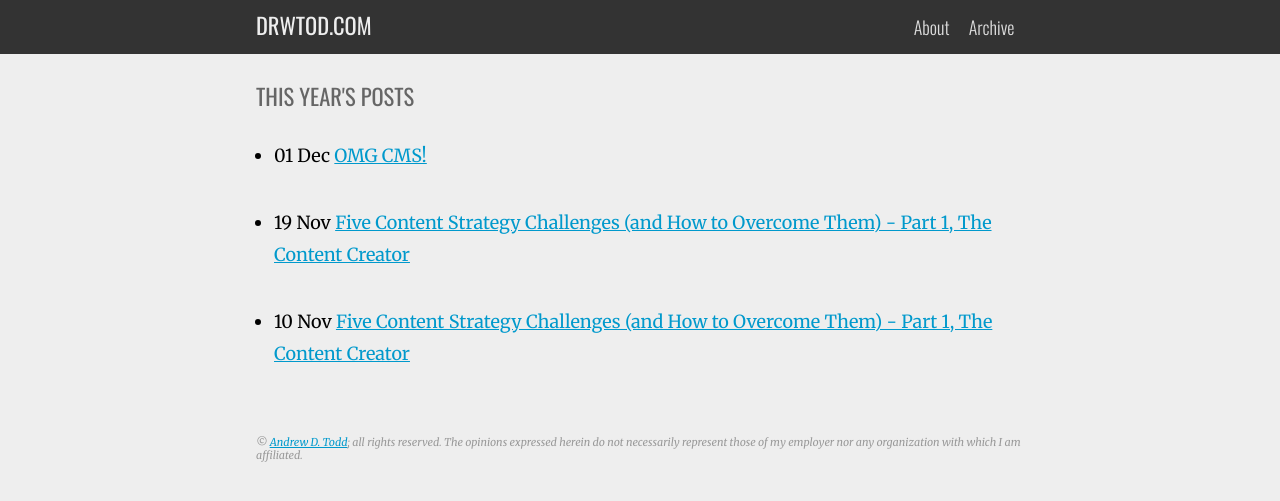
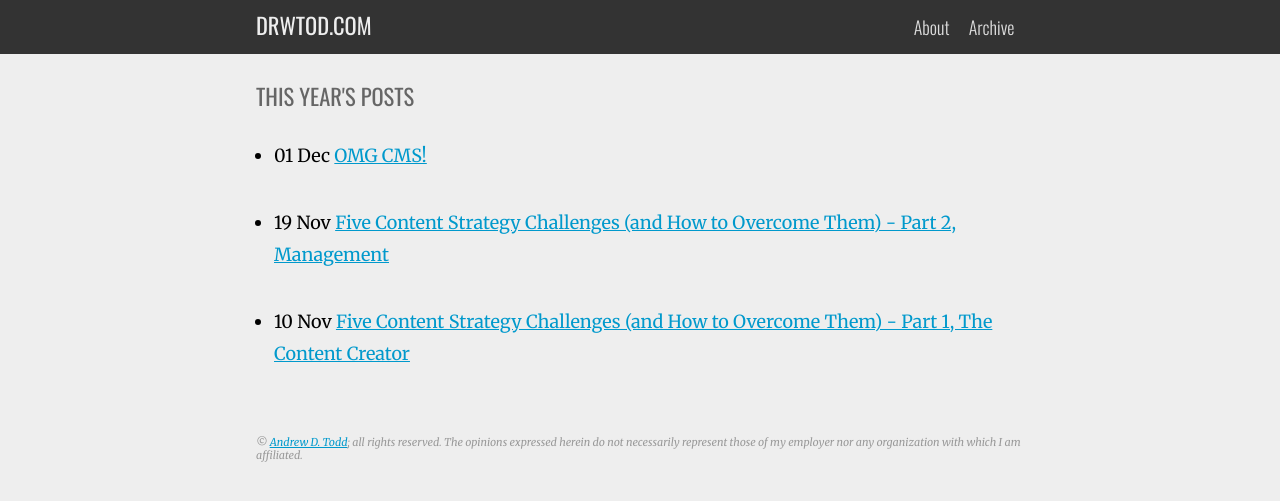
Before and after one commit to drewtodd/drewtodd.github.io, a Jekyll site: the page built from archive.html, in a window 1280 px wide. Shown: the top 501 px of the page. Built offline with Jekyll 4.4.1, drawn with Linux system fonts in a browser that asks for light colours.

Commit message:
Front-matter fix

```diff
--- a/_posts/2015-11-19-content-challenges-part-2.md
+++ b/_posts/2015-11-19-content-challenges-part-2.md
@@ -1,7 +1,7 @@
 ---
 layout: post
-title: Five Content Strategy Challenges (and How to Overcome Them) -  Part 1, The Content Creator
-permalink: /five-content-challenges-part-1
+title: Five Content Strategy Challenges (and How to Overcome Them) -  Part 2, Management
+permalink: /five-content-challenges-part-2
 tags:
     - ContentStrategy
     - UX
```
Also changed, not shown: 3 other files.
